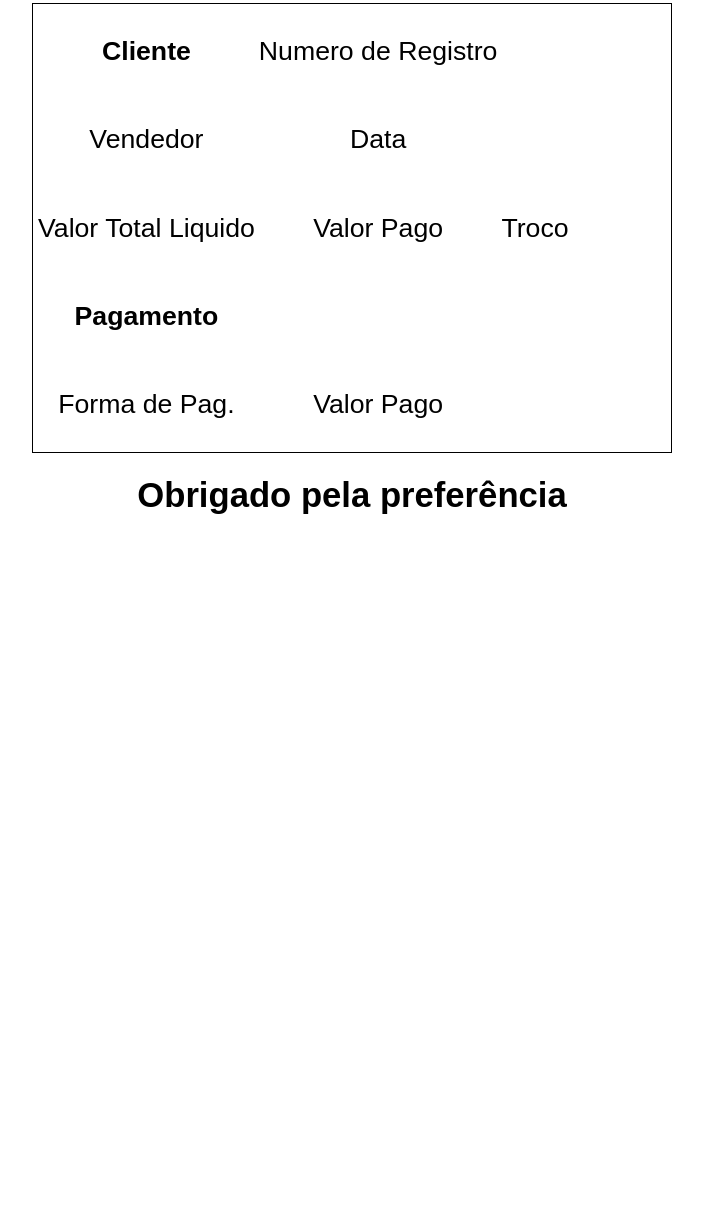
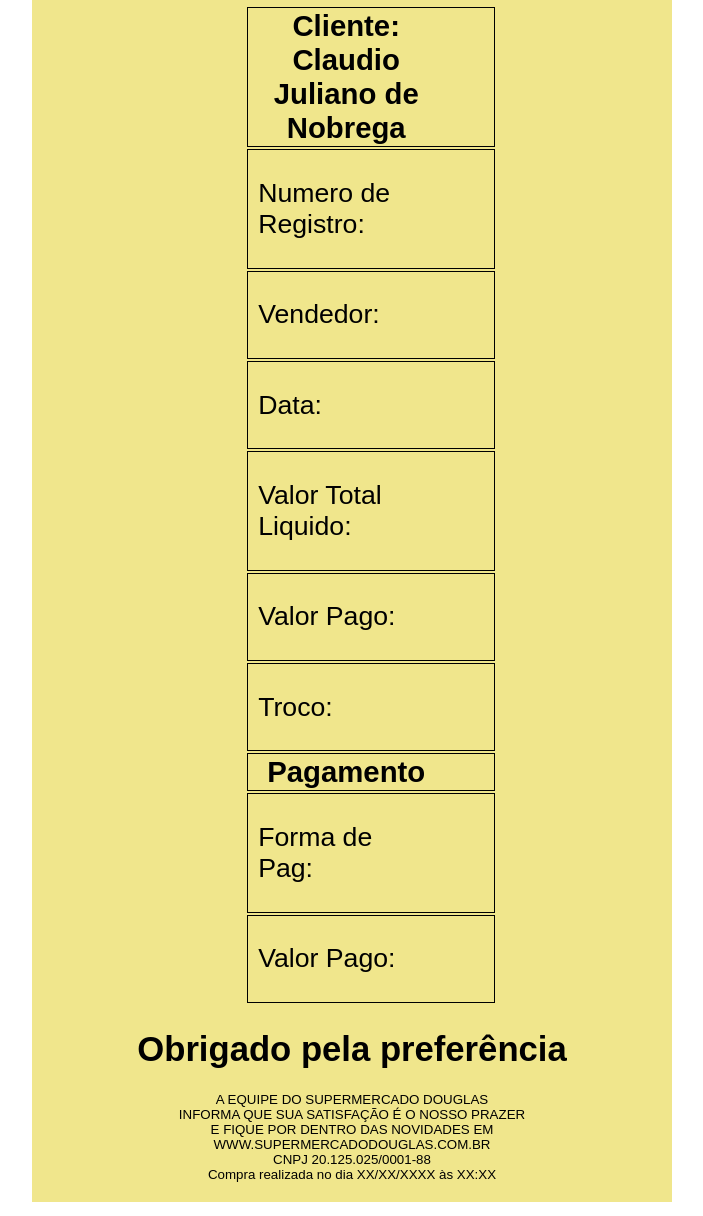
Before and after one commit to WerbssonSaymon/Supermercado-Douglas, a plain HTML site: page comprovante.html in a window 1280 px wide. Shown: the part 82-1298 px from the top of the page, without its empty margins (288-991 px from the left). Before the commit the page ends 800 px from the top, so only its background shows below. Drawn offline with Linux system fonts and the light colour scheme.

Commit message:
Adição de imagem teste e estilização do comprovante
Comprovante estilizado
Mais botão no index
adição de imagem no idex

```diff
--- a/comprovante.html
+++ b/comprovante.html
@@ -9,29 +9,43 @@
 		<script type="text/javascript" src="funcoes.js"></script>
 	</head>
 	<body>
+	<div id="papelComprovante">
 		<h1 class="tituloComprovante">Documento Auxiliar de Nota Fiscal</h1>
 		<table>
 			<tr>
-				<th><p class="paragrafoComprovante">Cliente</p></th>
-				<td><p class="paragrafoComprovante">Numero de Registro</p></td>
+				<th><p class="miniTituloComprovante">Cliente: <span>Claudio Juliano de Nobrega</span></p></th>
 			</tr>
 			<tr>
-				<td><p class="paragrafoComprovante">Vendedor</p></td>
-				<td><p class="paragrafoComprovante">Data</p></td>
+				<td><p class="paragrafoComprovante">Numero de Registro: </p></td>
 			</tr>
 			<tr>
-				<td><p class="paragrafoComprovante">Valor Total Liquido</p></td>
-				<td><p class="paragrafoComprovante">Valor Pago</p></td>
-				<td><p class="paragrafoComprovante">Troco</p></td>
+				<td><p class="paragrafoComprovante">Vendedor: </p></td>
 			</tr>
 			<tr>
-				<th><p class="paragrafoComprovante">Pagamento</p></th>
+				<td><p class="paragrafoComprovante">Data: </p></td>
 			</tr>
 			<tr>
-				<td><p class="paragrafoComprovante">Forma de Pag.</p></td>
-				<td><p class="paragrafoComprovante">Valor Pago</p></td>
+				<td><p class="paragrafoComprovante">Valor Total Liquido: </p></td>
+			</tr>
+			<tr>
+				<td><p class="paragrafoComprovante">Valor Pago: </p></td>
+			</tr>
+			<tr>
+				<td><p class="paragrafoComprovante">Troco: </p></td>
+			</tr>
+			<tr>
+				<th><p class="miniTituloComprovante">Pagamento</p></th>
+			</tr>
+			<tr>
+				<td><p class="paragrafoComprovante">Forma de Pag: </p></td>
+			</tr>
+			<tr>
+				<td><p class="paragrafoComprovante">Valor Pago: </p></td>
 			</tr>
 		</table>
 			<h1 class="tituloComprovante">Obrigado pela preferência</h1>
+			<p class="footerComprovante">A EQUIPE DO SUPERMERCADO DOUGLAS<br>INFORMA QUE SUA SATISFAÇÃO É O NOSSO PRAZER <br>E FIQUE POR DENTRO DAS
+NOVIDADES EM <br>WWW.SUPERMERCADODOUGLAS.COM.BR<br>CNPJ 20.125.025/0001-88 <br> Compra realizada no dia XX/XX/XXXX às XX:XX</p>
+	</div>
 	</body>
 </html>
--- a/estilo.css
+++ b/estilo.css
@@ -15,19 +15,25 @@ html, body {  /*BODY PARADO NA TELA*/
 
 /* CSS DO INDEX.HTML */
 
-button.botaoIndex {
+button.botaoIndex { /*Divisão da tela em botões*/
 	width: 100%;
 	height: auto;
 	background-color: Firebrick;
-	margin: 0;
-	padding: 12%;
+	margin: auto;
+	padding: 2% 5%; /*12*/
+	cursor: pointer;
+}
+img.imagemIndex {
+	width: 250px;
+	height: 250px;
+}
+h1.tituloIndex { /*Palavra a baixo da imagem*/
 	text-align: center;
 	font-family: arial;
-	font-size: 38pt;
+	font-size: 30pt;
 	color: White;
-	cursor: pointer;
+	padding-top: 0;
 }
-
 /* CSS DO FORMULARIO DO COMPRA.HTML*/
 form { /*FORMULARIO CENTRALIZADO*/
 	width: 50%;
@@ -88,12 +94,13 @@ button#Concluir {
 footer { /*FOOTER FIXADO NO FINAL DO BODY*/
 	padding: 30px;
 	margin-top: 1%;
+	margin-bottom: 1%;
 	width: 100%;
 	background-color: Firebrick;
 	position: relative;
 	bottom: 0;
 }
-p.Lfooter {
+p.compraFooter {
 	color: white;
 	font-family: arial;
 	font-weight: normal;
--- a/estiloComprovante.css
+++ b/estiloComprovante.css
@@ -15,23 +15,47 @@ html, body {  /*BODY PARADO NA TELA*/
 	height: auto;
 	width: auto;
 }
+div#papelComprovante {
+	background-color: Khaki;
+	margin: auto 25%;
+}
 h1.tituloComprovante {
 	text-align: center;
 	font-family: arial;
 	font-size: 26pt;
 	color: Black;
 }
+p.miniTituloComprovante {
+	text-align:center;
+	font-family: arial;
+	font-size: 22pt;
+	color: Black;
+	margin: auto;
+}
 p.paragrafoComprovante {
-	text-align: center;
+	text-align: left;
 	font-family: arial;
 	font-size: 20pt;
 	color: Black;
 }
+p.footerComprovante {
+	text-align:center;
+	font-family: arial;
+	font-size: 10pt;
+	color: Black;
+	padding-bottom: 20px;
+}
 table {
-	border: 0.5px black solid;
+	border: 0.5px black hidden;
 	display: block;
-	margin: 1px 25%;
+	margin: 1px 33%;
 	padding: 2px;
 	height: auto;
-	width: auto;
+	width: 40%;
 }
+th, td {
+	border: 0.5px black solid;
+	width: 100%;
+	padding: 1px 60px 1px 10px;
+	margin: auto;
+}
```
Also changed, not shown: compra.html (+7 -5 lines), index.html (+18 -2 lines), carrinho_compra.jpg (added), comprovante.jpg (added), engrenagem.jpg (added), 1 other file.
